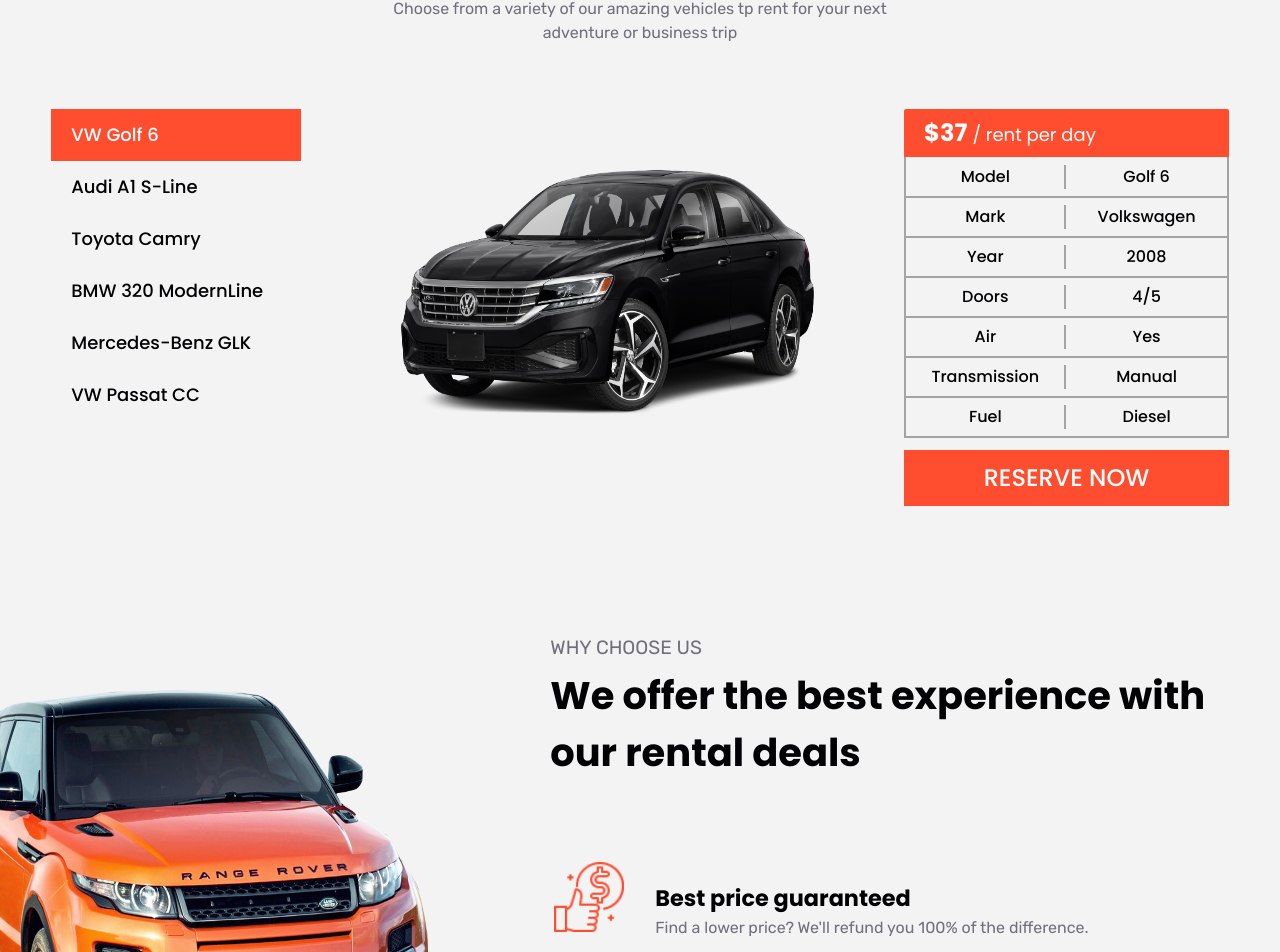
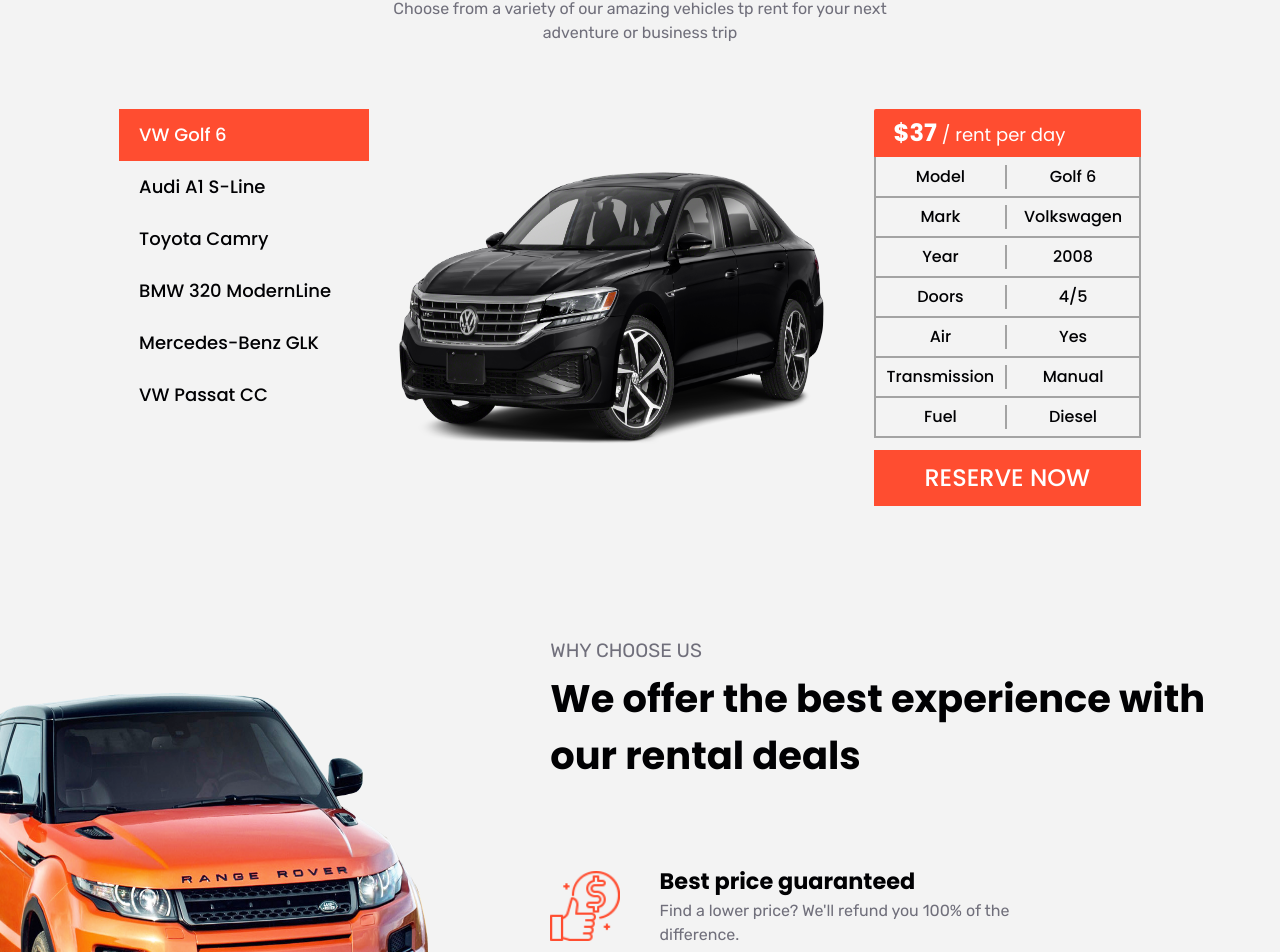
Before and after one commit to Myat-MinKhant/Car-Rental, a React (Vite) app: page / in a window 1280 px wide. Shown: the part 1838-2790 px from the top of the page. Built offline with nearby package versions, Linux system fonts and the light colour scheme.

Commit message:
Make Responsive

```diff
--- a/src/components/ChooseUs.jsx
+++ b/src/components/ChooseUs.jsx
@@ -7,40 +7,40 @@
     return (
         <section className=" w-full desktop:w-[90vw] laptop:flex mt-32 px-3">
             <div className=" w-full tablet:w-2/3 tablet:m-auto laptop:w-1/2 relative laptop:m-0">
-                <img src={car} alt="car-img" className=' laptop:absolute laptop:h-[500px] desktop:h-[70%] laptop:top-5 laptop:-left-24'/>
+                <img src={car} alt="car-img" className=' laptop:absolute laptop:h-[500px] desktop:h-[70%] laptop:top-5 laptop:-left-24' />
             </div>
 
             <div className=" w-full mt-5 text-center tablet:m-auto tablet:w-2/3 laptop:text-left ">
                 <h4 className=" uppercase text-text-gray mb-1">Why choose us</h4>
                 <h2 className=" font-bold mb-7">We offer the best experience with our rental deals</h2>
 
-                <div className=" w-full flex flex-col mt-20 gap-20 laptop:w-[75%] tablet:gap-7  tablet:pl-7 laptop:pl-0 laptop:gap-10">
-                    <div className=" tablet:flex items-center gap-7">
-                        <img src={bestprice} alt="price-icon" width={70} className=' m-auto mb-7' />
+                <div className=" w-full flex flex-col mt-20 gap-20 laptop:w-[75%] tablet:gap-10 tablet:pl-12 laptop:pl-0 laptop:gap-10">
+                    <div className=" tablet:flex items-center gap-10 tablet:text-left">
+                        <img src={bestprice} alt="price-icon" width={70} className=' m-auto mb-7 tablet:m-0' />
                         <div>
                             <h3 className=" font-bold">Best price guaranteed</h3>
                             <p>{`Find a lower price? We'll refund you 100% of the difference.`}</p>
                         </div>
                     </div>
 
-                    <div className=" tablet:flex items-center gap-7">
-                        <img src={driver} alt="driver-icon" className=' m-auto mb-7'/>
+                    <div className=" tablet:flex items-center tablet:text-left gap-10">
+                        <img src={driver} alt="driver-icon" className=' m-auto mb-7 tablet:m-0' />
                         <div>
                             <h3 className=" font-bold">Experience driver</h3>
                             <p>{`Don't have a driver? Don't worry, we have many experienced driver for you.`}</p>
                         </div>
                     </div>
 
-                    <div className=" tablet:flex items-center gap-7">
-                           <img src={clock} alt="24/7-icon" width={60} className=' m-auto mb-7'/>
+                    <div className=" tablet:flex items-center gap-10 tablet:text-left">
+                        <img src={clock} alt="24/7-icon" width={60} className=' m-auto mb-7 tablet:m-0' />
                         <div>
-                            <h3 className=" font-bold">24-hour car delivery</h3>
+                            <h3 className=" font-bold ">24-hour car delivery</h3>
                             <p>{`Book you car anytime and we will deliver it directly to you.`}</p>
                         </div>
                     </div>
 
-                    <div className=" tablet:flex items-center gap-7">
-                        <img src={chat} alt="contact-icon" width={60} className=' m-auto mb-7'/>
+                    <div className=" tablet:flex items-center gap-10 tablet:text-left">
+                        <img src={chat} alt="contact-icon" width={60} className=' m-auto mb-7 tablet:m-0' />
                         <div>
                             <h3 className=" font-bold">24-hour technical support</h3>
                             <p>{`Have a question? Contact CarRental support anytime when you have problem. `}</p>
--- a/src/components/PickCar.jsx
+++ b/src/components/PickCar.jsx
@@ -32,21 +32,19 @@
                     adventure or business trip
                 </p>
             </div>
-            <div className='mt-16 flex flex-col laptop:flex-row laptop:justify-center desktop:justify-end desktop:px-20 gap-10 desktop:gap-20'>
-
-                <div className=" flex flex-col w-full tablet:px-5 laptop:w-1/4" >
+            <div className='w-full mt-16 flex flex-col gap-10 laptop:flex-row laptop:px-5 laptop:gap-0   desktop:px-20 desktop:gap-10 laptop:justify-center'>
+                <div className=" flex flex-col w-full tablet:px-5 laptop:w-fit laptop:px-0" >
                     {cars.map(car => (
                         <button onClick={() => handleClick(car.id)} key={car.id} className={`pick-car-btn ${coloringButton(car.id)}`}>{car.name}</button>
                     ))}
                 </div>
 
-                <div className=' tablet:flex tablet:gap-5 tablet:px-5 laptop:px-0 laptop:pr-5 laptop:gap-20 desktop:pr-0'>
-                    <div className=' w-[80%] m-auto laptop:m-0 laptop:w-2/3 desktop:w-[600px] pt-5 tablet:pt-7 laptop:pt-1
-                    tablet:w-1/2'>
-                        <img src={isPick[0].img} alt={isPick[0].model} className=' tablet:h-[360px] laptop:h-[full]'/>
+                <div className='flex flex-col gap-12 tablet:flex-row tablet:gap-5 tablet:px-5 desktop:pr-0 desktop:gap-10 laptop:gap-10'>
+                    <div className=' w-full h-fit m-auto laptop:m-0 pt-5 tablet:pt-7 tablet:w-1/2 laptop:w-[500px] desktop:w-[700px] laptop:pt-0'>
+                        <img src={isPick[0].img} alt={isPick[0].model} className='w-full tablet:h-[360px] laptop:h-[400px] desktop:h-[450px]'/>
                     </div>
 
-                    <div className=' w-full laptop:w-2/4 tablet:w-1/2'>
+                    <div className=' w-full tablet:w-1/2 laptop:w-[40%]'>
                         <h3 className=' text-lg text-white bg-main rounded-t-sm py-2 pl-7 laptop:pl-5 tracking-widest tablet:tracking-normal desktop:tracking-widest desktop:pl-7'>
                             <span className=' font-bold text-2xl'> ${isPick[0].price} </span> / rent per day
                         </h3>
--- a/src/components/Search.jsx
+++ b/src/components/Search.jsx
@@ -92,7 +92,7 @@
                     <input
                         id="pick-up-date"
                         type="date"
-                        className=" h-12 border-0"
+                        className=" h-12 border-0 min-w-full"
                         value={pickUpDate}
                         onChange={handlePickUpDate}
                         min={moment().toISOString().split("T")[0]}
@@ -108,7 +108,7 @@
                     <input
                         id="return-date"
                         type="date"
-                        className=" h-12 border-0"
+                        className=" h-12 border-0 min-w-full"
                         value={dropOffDate}
                         onChange={handleDropOffDate}
                         min={pickUpDate ? pickUpDate : null}
@@ -117,7 +117,7 @@
                     />
                 </div>
 
-                <button onClick={handleSearch} type="button" className=" py-5 h-fit tablet:py-3 tablet:mt-9 laptop:mt-3  laptop:h-[70%] desktop:h-[90%] desktop:mt-2 bg-main text-white text-xl rounded-sm hover:bg-[#f1371e]">
+                <button onClick={handleSearch} type="button" className=" py-5 h-fit tablet:py-3 tablet:mt-9 laptop:mt-5 laptop:h-[80%] desktop:h-[90%] desktop:mt-2 bg-main text-white text-xl rounded-sm hover:bg-[#f1371e]">
                     Search
                 </button>
                 <PopUpModal
--- a/src/components/Testimonial.jsx
+++ b/src/components/Testimonial.jsx
@@ -1,8 +1,9 @@
 import { Swiper, SwiperSlide } from 'swiper/react';
+import { Pagination } from 'swiper/modules';
 import StartQuote from '../assets/quotation1.png';
 import EndQuote from '../assets/quotation2.png';
 import 'swiper/css';
-// import './swiper.css';
+import 'swiper/css/pagination';
 import reviews from './ReviewData';
 export default function Testimonial() {
     return (
@@ -13,12 +14,17 @@
             <h2 className=' font-bold mb-7'>{`Client's Testimonials`}</h2>
 
             <Swiper
+                style={{
+                    "--swiper-pagination-color": "#ff4d30",
+                }}
                 slidesPerView={1}
+                pagination={{ clickable: true, }}
+                modules={[Pagination]}
                 className=" w-full"
             >
                 {reviews.map(review => (
                     <SwiperSlide key={review.id}>
-                        <div className=' w-full tablet:w-[90%] min-h-[272px] mt-12 m-auto py-10 px-5 tablet:px-10 rounded-xl text-left bg-zinc-200'>
+                        <div className=' w-full tablet:w-[90%] min-h-[300px] mt-12 m-auto py-10 px-5 tablet:px-10 rounded-xl text-left bg-zinc-200'>
                             <p className=' text-2xl text-black mb-8 leading-relaxed'>
                                 {review.review}
                             </p>
@@ -33,6 +39,6 @@
                     </SwiperSlide>
                 ))}
             </Swiper>
-        </section>
+        </section >
     )
 }
--- a/tailwind.config.js
+++ b/tailwind.config.js
@@ -8,7 +8,7 @@
   theme: {
     screens: {
       mobile: '0px',
-      tablet: '700px',
+      tablet: '760px',
       laptop: '1024px',
       desktop: '1440px',
     },
```
Also changed, not shown: src/assets/cars-img/BMW 320 ModernLine.jpg.
